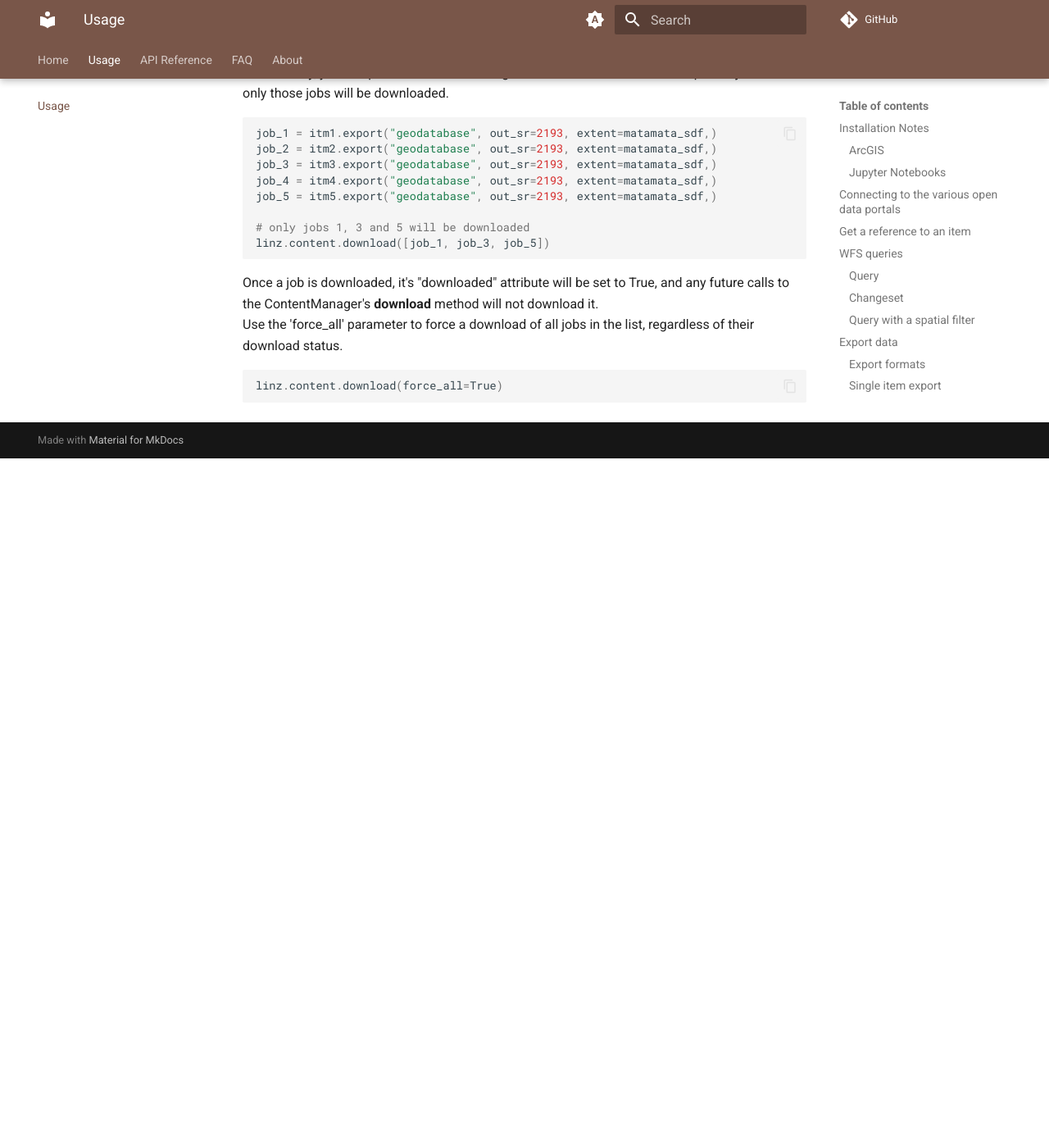
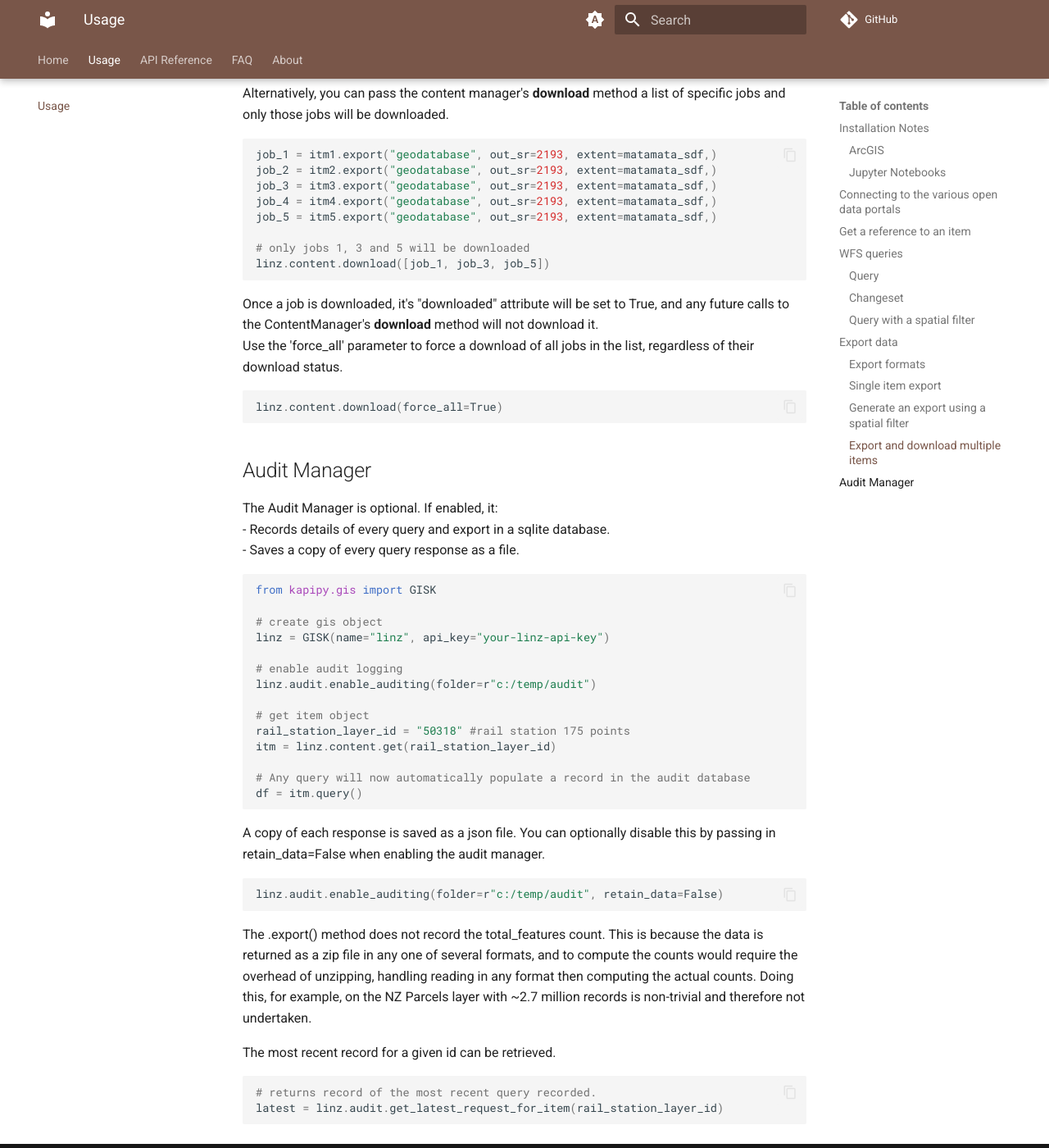
Before and after one commit to phaakma/kapipy, an MkDocs documentation site: the page built from docs/usage.md, in a window 1280 px wide and 1400 px high, scrolled down 4926 px. Shown: the whole window at 82% size. Built offline with MkDocs 1.6.1 and Material for MkDocs 9.7.7, drawn with Linux system fonts in a browser that asks for light colours; comment, search, counter and statistics services are not loaded; before the commit the page ends 5485 px from its top, so only the background shows below that; some of the changed text lies outside the part shown.

Commit message:
Update documentation and versioning; improve clarity in README, usage guide, and notebook examples

````diff
--- a/docs/usage.md
+++ b/docs/usage.md
@@ -123,7 +123,7 @@
 Again, it is recommended to always specify the **out_sr**.
 
 ### Export formats
-You can check the available export formats by using the **data.export_formats** property.
+You can check the available export formats by using the **data.export_formats** property of an item.
 
 ```python
 print(itm.data.export_formats)
@@ -139,7 +139,7 @@
 print(job.status)
 ```
 Download the job data once it is ready. If this method is called before the job **state** is **'complete'**, it will poll the status of the job until it is ready and then downloads it.
-Calling the download method of a JobResult object gives you the flexibility of specifying a specific folders for that download.
+Calling the download method of a JobResult object gives you the flexibility of specifying a specific folder for that download.
 ```python
 job.download(folder=r"c:/temp")
 ```
@@ -202,3 +202,41 @@
 ```python
 linz.content.download(force_all=True)
 ```
+
+## Audit Manager
+
+The Audit Manager is optional. If enabled, it:
+- Records details of every query and export in a sqlite database.
+- Saves a copy of every query response as a file.
+
+```python
+from kapipy.gis import GISK
+
+# create gis object
+linz = GISK(name="linz", api_key="your-linz-api-key")
+
+# enable audit logging
+linz.audit.enable_auditing(folder=r"c:/temp/audit")
+
+# get item object
+rail_station_layer_id = "50318" #rail station 175 points
+itm = linz.content.get(rail_station_layer_id)
+
+# Any query will now automatically populate a record in the audit database
+df = itm.query()
+```
+
+A copy of each response is saved as a json file. You can optionally disable this by passing in retain_data=False when enabling the audit manager.
+
+```python
+linz.audit.enable_auditing(folder=r"c:/temp/audit", retain_data=False)
+```
+
+The .export() method does not record the total_features count. This is because the data is returned as a zip file in any one of several formats, and to compute the counts would require the overhead of unzipping, handling reading in any format then computing the actual counts. Doing this, for example, on the NZ Parcels layer with ~2.7 million records is non-trivial and therefore not undertaken.
+
+The most recent record for a given id can be retrieved.
+
+```python
+# returns record of the most recent query recorded.
+latest = linz.audit.get_latest_request_for_item(rail_station_layer_id)
+```
--- a/pyproject.toml
+++ b/pyproject.toml
@@ -1,6 +1,6 @@
 [project]
 name = "kapipy"
-version = "0.1.13"
+version = "0.1.14"
 description = "A python client for accessing and querying geospatial open data portals."
 keywords = [ "koordinates", "LINZ", "geospatial", "open data", "API", "GIS", "Stats NZ", "LRIS",]
 readme = "README.md"
--- a/src/kapipy/__version__.py
+++ b/src/kapipy/__version__.py
@@ -1 +1 @@
-__version__ = "0.1.13"
+__version__ = "0.1.14"
````
Also changed, not shown: README.md (+2 -3 lines), docs/about.md (+1 -1 lines), docs/index.md (+2 -3 lines), docs/reference.md (+8 -16 lines), 1 other file.
